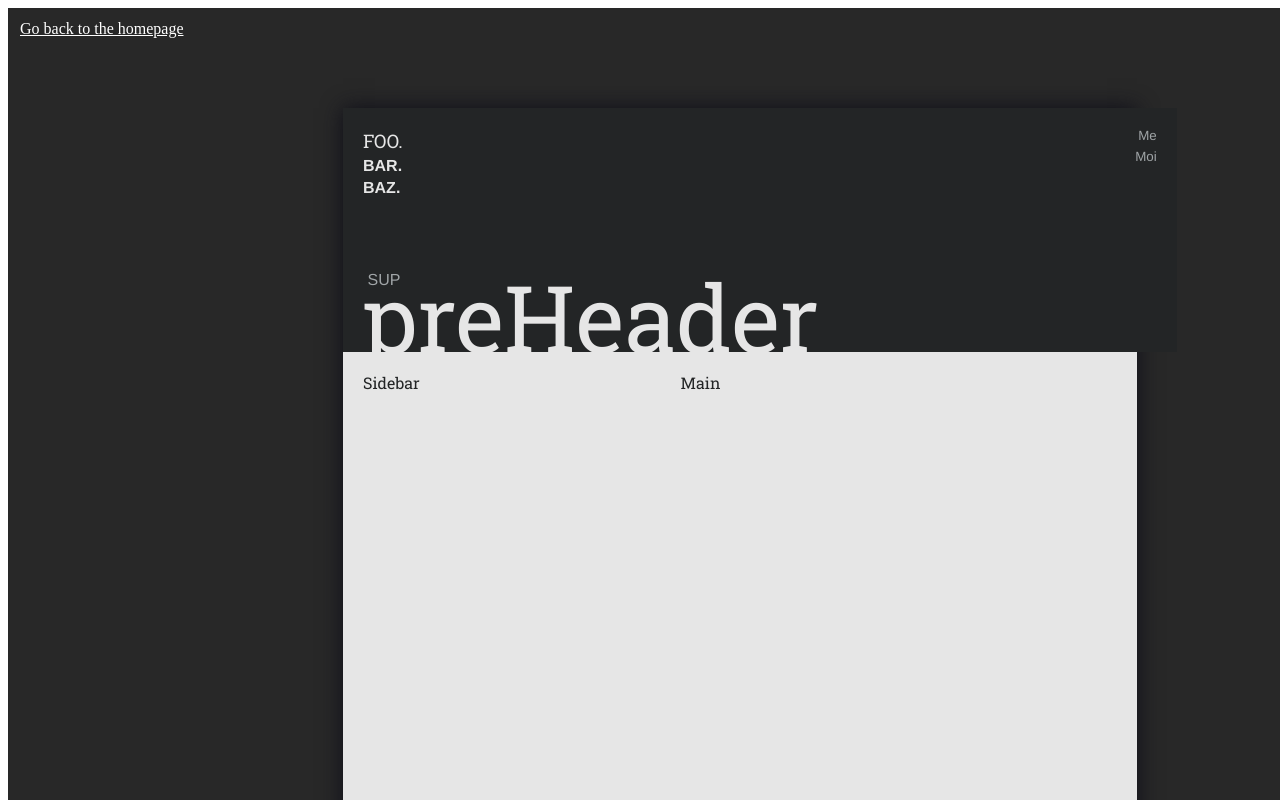
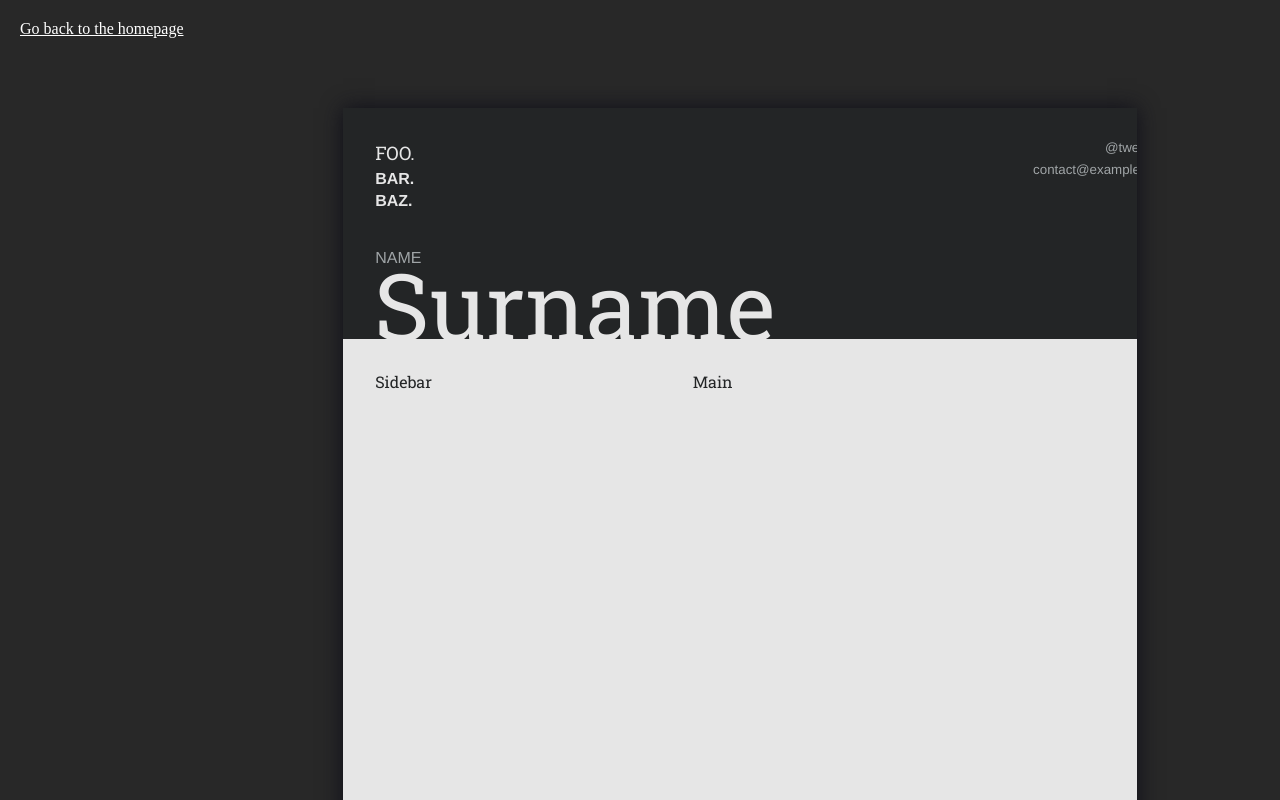
Before and after one commit to vonEdfa/or-demo, a Gatsby site: page /paper in a window 1280 px wide. Shown: the top 800 px of the page. Built offline with nearby package versions, Linux system fonts and the light colour scheme; Gatsby itself is replaced by a stand-in of ours.

Commit message:
Header and margin tweaks + Gave stylized name title its own component, made it more dynamic + Moved font import to a global css file * Tweaked margin values

```diff
--- a/src/components/paper/content.js
+++ b/src/components/paper/content.js
@@ -11,7 +11,8 @@ const Content = ({ children }) => {
         flexGrow: 1,
         display: 'flex',
         flexDirection: 'row',
-        paddingTop: '2.5%',
+        paddingTop: '2em',
+        paddingBottom: '2em',
       }}
     >
       <Columns>
--- a/src/components/paper/header.js
+++ b/src/components/paper/header.js
@@ -2,13 +2,15 @@ import React from 'react';
 import PropTypes from 'prop-types';
 import styled from 'styled-components';
 
+import StylizedName from './stylized-name';
+
 const HeaderWrapper = styled.header`
   width: 100%;
-  height: 20%;
   flex-grow: 0;
   overflow: hidden;
   position: relative;
   display: flex;
+  flex-direction: column;
   justify-content: space-between;
 
   p {
@@ -18,9 +20,22 @@ const HeaderWrapper = styled.header`
 
   background-color: #232526;
   color: #e6e6e6;
+`;
 
-  @import url('https://fonts.googleapis.com/css?family=Arimo:400,700|Roboto+Slab|Source+Code+Pro&display=swap');
-`; // TODO: Don't import fonts here :(
+const HeaderTop = styled.div`
+  width: 100%;
+  flex-grow: 0;
+  overflow: hidden;
+  position: relative;
+  display: flex;
+  flex-direction: row;
+  justify-content: space-between;
+
+  p {
+    margin: 0;
+    padding: 0;
+  }
+`;
 
 const BuzzWords = styled.div`
   display: flex;
@@ -60,51 +75,22 @@ const ContactInfo = styled.div`
   }
 `;
 
-const Name = styled.div`
-  position: absolute;
-  bottom: 0;
-`;
+const Header = () => {
 
-const FirstName = styled.h1`
-  padding: 0;
-  margin: 0;
-  line-height: 1em;
-  position: absolute;
-  bottom: calc(0.75 * 72pt - 12pt / 2);
-  left: 1%;
-  text-transform: uppercase;
-  font-family: 'Arimo', sans-serif;
-  font-weight: normal;
-  font-size: 12pt !important;
-  color: #a0a5a7;
-`;
-
-const SurName = styled.h1`
-  padding: 0;
-  margin: 0;
-  font-size: 70pt !important;
-  line-height: 0.75em;
-  font-family: 'Roboto Slab', serif;
-  font-weight: normal;
-  font-size: 72pt;
-`;
-
-const Header = () => {
   return(
     <HeaderWrapper>
+      <HeaderTop>
         <BuzzWords>
           <p>Foo</p>
           <p>Bar</p>
           <p>Baz</p>
         </BuzzWords>
         <ContactInfo>
-        <p>Me</p>
-        <p>Moi</p>
+          <p>@tweetMe</p>
+          <p>contact@example.com</p>
         </ContactInfo>
-      <Name>
-        <FirstName>Sup</FirstName>
-        <SurName>preHeader</SurName>
-      </Name>
+      </HeaderTop>
+      <StylizedName/>
     </HeaderWrapper>
   );
 };
--- /dev/null
+++ b/src/components/paper/stylized-name.js
@@ -0,0 +1,68 @@
+import React from 'react';
+import PropTypes from 'prop-types';
+import styled from 'styled-components';
+
+const OuterWrapper = styled.div`
+  position: relative;
+
+  &:nth-child(2) {
+    margin-top: ${props => props.extraPadding ? '3.5em' : '2.5em'};
+  }
+`;
+
+const FirstName = styled.h1`
+  padding: 0;
+  margin: 0;
+  line-height: 1em;
+  position: absolute;
+  top: ${props => props.extraPadding ? '-1.2em' : '-0.2em'};
+  left: 0;
+  text-transform: uppercase;
+  font-family: 'Arimo', sans-serif;
+  font-weight: normal;
+  font-size: 12pt !important;
+  color: #a0a5a7;
+  z-index: 10;
+`;
+
+const SurName = styled.h1`
+  padding: 0;
+  margin: 0;
+  font-size: 70pt !important;
+  line-height: 0.74em;
+  font-family: 'Roboto Slab', serif;
+  font-weight: normal;
+  font-size: 72pt;
+  position: relative;
+  left: -0.01em; /* <- visually align the first letter with the smaller fonts */
+`;
+
+const StylizedName = ({ firstName, surName }) => {
+  const surNameStartsWithCapitalLetter = `${surName}`.slice(0, 1).toUpperCase() === `${surName}`.slice(0, 1);
+  return (
+    <OuterWrapper
+      extraPadding={surNameStartsWithCapitalLetter}
+    >
+      <FirstName
+        extraPadding={surNameStartsWithCapitalLetter}
+      >
+        {firstName.toString()}
+      </FirstName>
+      <SurName>
+        {surName.toString()}
+      </SurName>
+    </OuterWrapper>
+  );
+};
+
+StylizedName.defaultProps = {
+  firstName: 'Name',
+  surName: 'Surname',
+};
+
+StylizedName.propTypes = {
+  firstName: PropTypes.string,
+  surName: PropTypes.string,
+};
+
+export default StylizedName;
--- a/src/elements/a4.js
+++ b/src/elements/a4.js
@@ -9,7 +9,7 @@ import Footer from '../components/paper/footer';
 
 const A4 = ({ children }) => {
   return(
-    <ISO216 pdfPreview={true} showDebug={false} paperSize='A4' paperMargins='2.5% 2.5% 0'>
+    <ISO216 pdfPreview={true} showDebug={false} paperSize='A4' paperMargins='2rem 2rem 0'>
       <Header/>
       <Content>
         {children}
--- a/src/elements/iso216-paper.js
+++ b/src/elements/iso216-paper.js
@@ -13,6 +13,7 @@ const AspectRatioWrapper = styled.div`
   position: relative;
   /* border: solid 1px rgba(14, 14, 14, 0.14); */
   box-shadow: 0px 0px 20px rgb(14, 14, 24);
+  overflow: hidden;
 
   background-color: #e6e6e6;
   color: #232526;
--- /dev/null
+++ b/src/layouts/global.css
@@ -0,0 +1 @@
+@import url('https://fonts.googleapis.com/css?family=Arimo:400,700|Roboto+Slab|Source+Code+Pro&display=swap');
--- a/src/layouts/paper.css
+++ b/src/layouts/paper.css
@@ -1,4 +1,14 @@
 @page {
-	size: A4 portrait;
+	/* size: A4 portrait; */
 	margin: 0cm;
 }
+
+body {
+	background-color: rgb(40,40,40);
+}
+
+@media print {
+	body {
+		background-color: initial;
+	}
+}
--- a/src/layouts/paper.js
+++ b/src/layouts/paper.js
@@ -8,12 +8,12 @@
 import React from 'react';
 import PropTypes from 'prop-types';
 import Styled from 'styled-components';
+import './global.css';
 import './paper.css';
 
 const BodyWrapper = Styled.div`
   width: 100%;
   min-height: 100vh;
-  background-color: rgb(40,40,40);
   padding: 100px;
 
   & > div {
```
Lines whose indentation alone changed are shown as unchanged.
